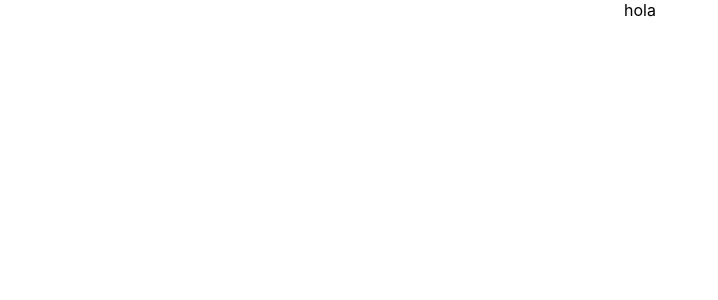
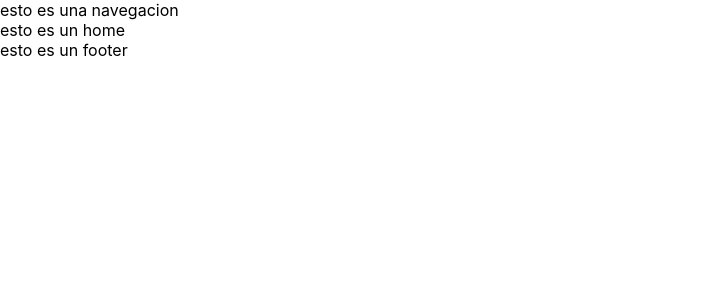
Before and after one commit to kensey1986/abogadosAppWeb, a React (Create React App) app: page / in a window 1280 px wide. Shown: the top 300 px of the page, without its empty margins (0-718 px from the left). Built offline with nearby package versions, Linux system fonts and the light colour scheme.

Commit message:
estructura-carpetas

```diff
--- a/src/App.js
+++ b/src/App.js
@@ -1,18 +1,22 @@
 import React, { useContext, Fragment, useEffect } from "react";
 import { DataContext } from "./context/Context";
 
-import logo from './logo.svg';
 import './App.css';
+import  {NavBar}  from "./components/navBar/navBar";
+import { Home } from "./pages/home/home";
+import { Footer } from "./components/footer/footer";
 
 function App() {
-  const { prueba } = useContext(DataContext);
+  const {  } = useContext(DataContext);
+
 
 
   return (
-    <div className="App">
-    hola
-
-    </div>
+    <>
+        <NavBar/>
+        <Home/>
+        <Footer/>
+    </>
   );
 }
 
--- /dev/null
+++ b/src/components/footer/footer.jsx
@@ -0,0 +1,9 @@
+import React from 'react'
+
+export const Footer = () => {
+    return (
+        <div>
+            esto es un footer
+        </div>
+    )
+}
--- /dev/null
+++ b/src/components/navBar/navBar.jsx
@@ -0,0 +1,10 @@
+import React from 'react'
+
+export const NavBar = () => {
+    return (
+        <div>
+            esto es una navegacion
+
+        </div>
+    )
+}
--- a/src/context/Context.jsx
+++ b/src/context/Context.jsx
@@ -9,24 +9,23 @@ export const DataContext = React.createContext();
 const DataProvider = (props) => {
 
   // const [loading, setLoading] = useState(false);
+  // useEffect(() => {
+  //     console.log('ejecutando')
+  //     try {
+  //       getData()
+  //     } catch (error) {
+  //       console.log(error)
+  //     }
 
-  useEffect(() => {
-    try {
-     prueba()
-    } catch (error) {
-      console.error(error);
-    }
-  }, []);
+  // },[]);
 
- const prueba = () => {
-   console.log('context conectado')
 
- }
+
   /////
   return (
     <DataContext.Provider
       value={{
-       prueba
+
       }}
     >
       {props.children}
--- /dev/null
+++ b/src/dataBase/db.json
@@ -0,0 +1,9 @@
+{
+    "posts": [
+      { "id": 1, "title": "json-server", "author": "typicode" }
+    ],
+    "comments": [
+      { "id": 1, "body": "some comment", "postId": 1 }
+    ],
+    "profile": { "name": "typicode" }
+  }
--- /dev/null
+++ b/src/pages/home/home.jsx
@@ -0,0 +1,9 @@
+import React from 'react'
+
+export const Home = () => {
+    return (
+        <div>
+            esto es un home
+        </div>
+    )
+}
```
Also changed, not shown: src/logo.svg (deleted), src/pages/lawyers/lawyers.jsx (added), 1 other file (tests, documents, lock files or other folders).
